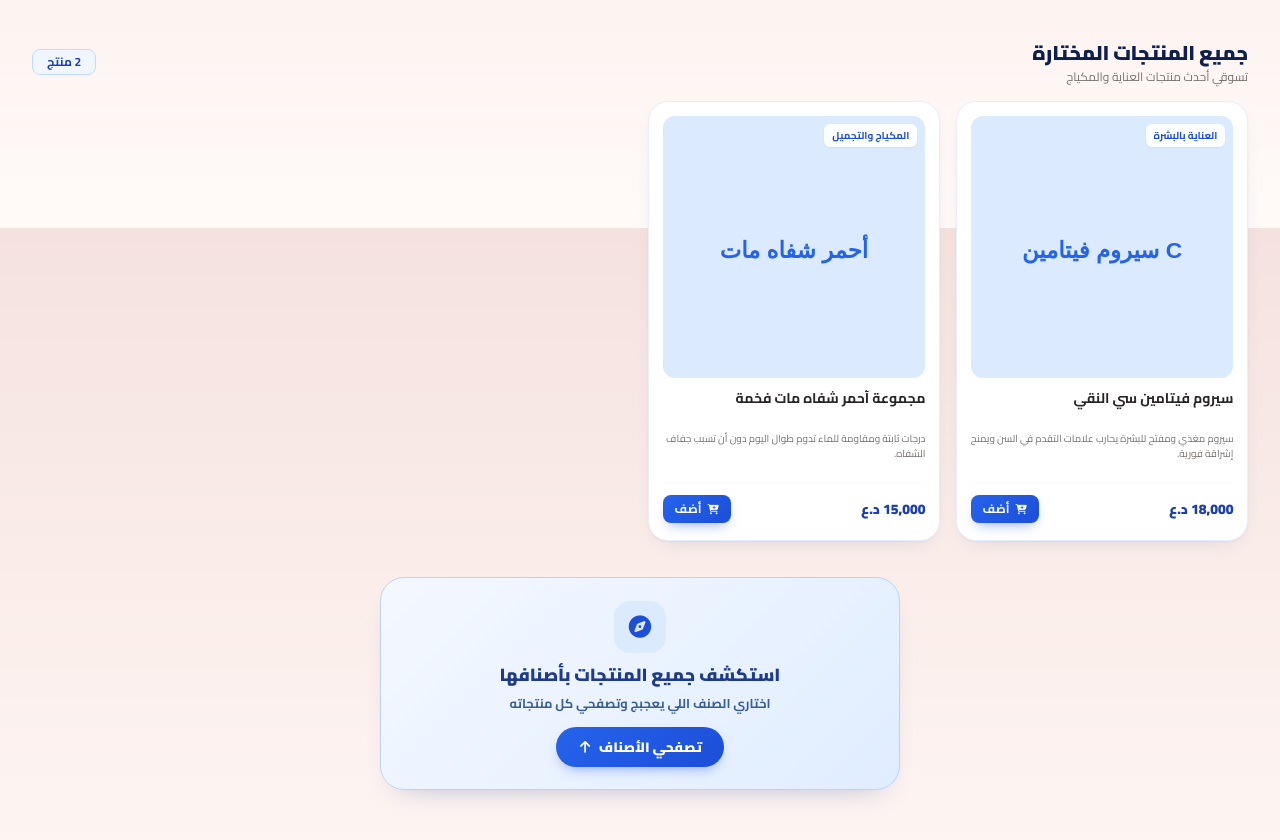
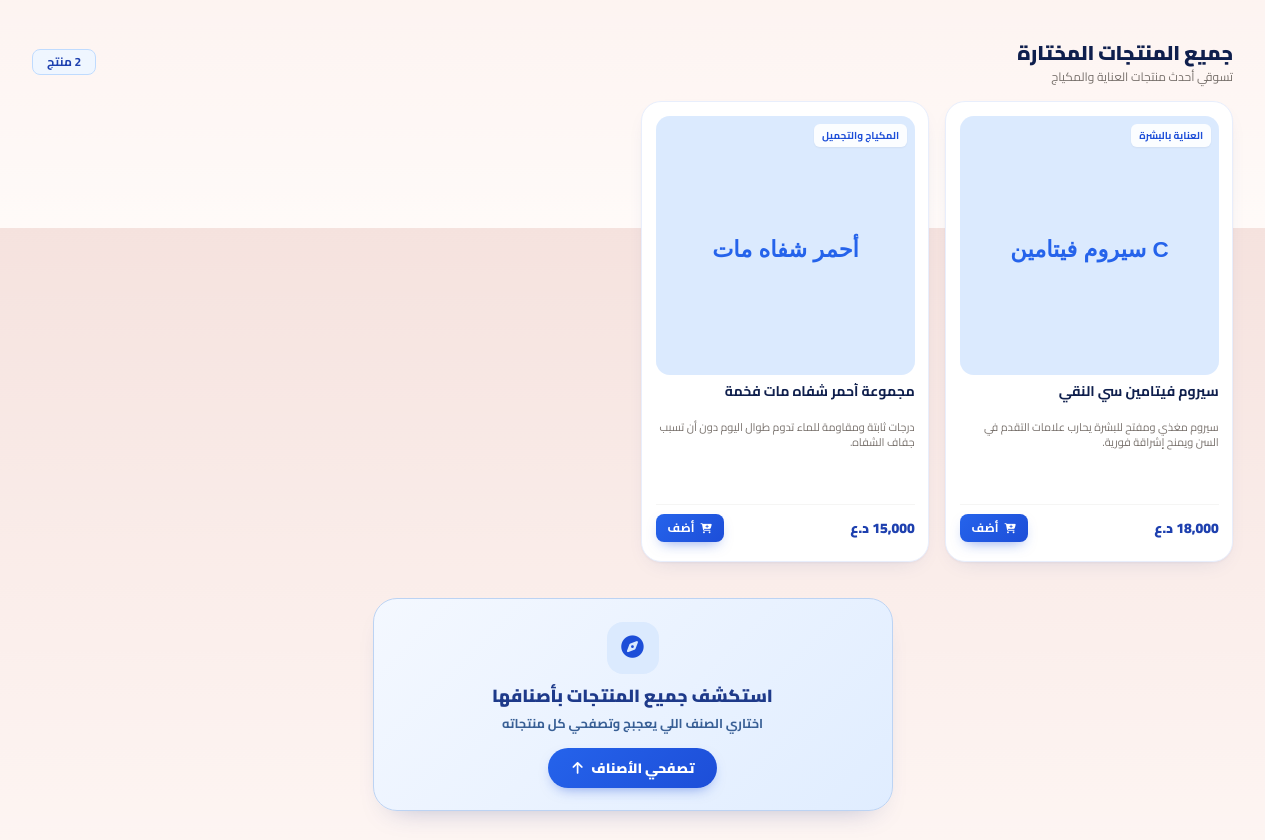
Before and after one commit to rukenalyaman/alyaman, a plain HTML site: page index.html in a window 1280 px wide. Shown: the part 572-1412 px from the top of the page. Drawn offline with nearby package versions, Linux system fonts and the light colour scheme.

Commit message:
Update index.html

```diff
--- a/index.html
+++ b/index.html
@@ -178,16 +178,47 @@
         @keyframes hero-name-flower-sway{0%,100%{transform:translate3d(0,0,0) rotate(-9deg)}50%{transform:translate3d(2px,-5px,0) rotate(13deg)}}
         @media (prefers-reduced-motion:reduce){.hero-flower,.hero-name-flower{animation:none;will-change:auto}}
         body main section h2{letter-spacing:-.01em}
-        body .prod-card{background:#fff;border:1px solid #e8eefc;border-radius:20px;padding:.85rem;box-shadow:0 1px 2px rgba(30,58,138,.05),0 8px 24px -14px rgba(30,58,138,.22);transition:transform .25s ease,box-shadow .25s ease,border-color .25s ease;content-visibility:auto;contain-intrinsic-size:auto 340px}
+        body .prod-card{background:#fff;border:1px solid #e8eefc;border-radius:20px;padding:.85rem;box-shadow:0 1px 2px rgba(30,58,138,.05),0 8px 24px -14px rgba(30,58,138,.22);transition:transform .25s ease,box-shadow .25s ease,border-color .25s ease}
         body .prod-card .main-img{transition:transform .35s ease,opacity .3s ease}
-        /* تثبيت أبعاد بطاقات المنتجات لمنع قفز النصوص وتداخلها أثناء وصول البيانات والصور */
-        #products-grid{align-items:stretch;grid-auto-rows:1fr}
-        #products-grid .prod-card{min-height:350px;min-width:0;contain:layout style}
-        #products-grid .prod-card > div:first-child{flex:0 0 auto;aspect-ratio:1/1}
-        #products-grid .prod-card h3{display:-webkit-box;-webkit-box-orient:vertical;-webkit-line-clamp:2;overflow:hidden;min-height:2.6em}
-        #products-grid .prod-card p{display:-webkit-box;-webkit-box-orient:vertical;-webkit-line-clamp:3;overflow:hidden;min-height:3.9em}
-        #products-grid .prod-card img{aspect-ratio:1/1}
-        @media(max-width:420px){#products-grid .prod-card{min-height:330px}}
+        /* ===== شبكة المنتجات: أعمدة ثابتة + بطاقات بنسبة عرض/ارتفاع ثابتة ===== */
+        html{scrollbar-gutter:stable}
+        #products-grid{
+            --cols:2;--ratio:4/7;--gap:.75rem;--pad:.75rem;
+            display:grid;grid-template-columns:repeat(var(--cols),minmax(0,1fr));
+            gap:var(--gap);align-items:start;
+        }
+        @media(min-width:480px){#products-grid{--ratio:5/8}}
+        @media(min-width:640px){#products-grid{--cols:3;--gap:1rem;--pad:.85rem}}
+        @media(min-width:1024px){#products-grid{--cols:4}}
+        /* البطاقة: نسبة ثابتة، وثلاثة صفوف: صورة مربعة / نص مرن مقصوص / تذييل ثابت */
+        #products-grid > .prod-card,#products-grid > .prod-skel{
+            container-type:inline-size;aspect-ratio:var(--ratio);
+            display:grid;grid-template-rows:auto minmax(0,1fr) auto;row-gap:.5rem;
+            min-width:0;min-height:0;height:auto;padding:var(--pad);overflow:hidden;contain:layout style;
+        }
+        #products-grid .pc-img{position:relative;width:100%;aspect-ratio:1/1;overflow:hidden;border-radius:14px;background:#eef4ff;contain:layout paint}
+        #products-grid .pc-img img{position:absolute;inset:0;width:100%;height:100%;object-fit:contain}
+        #products-grid .pc-img:has(img.img-fade:not(.loaded)){background:linear-gradient(90deg,#dbeafe 25%,#eff6ff 50%,#dbeafe 75%);background-size:200% 100%;animation:sk-move 1.2s ease-in-out infinite}
+        @media(prefers-reduced-motion:reduce){#products-grid .pc-img{animation:none!important}}
+        #products-grid .pc-info{min-height:0;overflow:hidden;display:flex;flex-direction:column;gap:.25rem}
+        #products-grid .pc-title{flex:0 0 auto;margin:0;font-size:.8125rem;line-height:1.2;height:2.4em;font-weight:700;
+            display:-webkit-box;-webkit-box-orient:vertical;-webkit-line-clamp:2;overflow:hidden;overflow-wrap:anywhere}
+        #products-grid .pc-desc{flex:0 0 auto;margin:0;font-size:.6875rem;line-height:1.35;color:#78716c;
+            display:-webkit-box;-webkit-box-orient:vertical;-webkit-line-clamp:2;overflow:hidden;overflow-wrap:anywhere}
+        #products-grid .pc-foot{height:2.75rem;padding-top:.25rem;display:flex;align-items:center;justify-content:space-between;gap:.5rem;border-top:1px solid #f5f5f4}
+        #products-grid .pc-price{min-width:0;display:flex;flex-direction:column;justify-content:center}
+        #products-grid .pc-foot button{flex:0 0 auto;white-space:nowrap}
+        @media(min-width:768px){#products-grid .pc-title{font-size:.875rem}}
+        /* تكيّف النص مع عرض البطاقة نفسها (لا مع الشاشة) كي لا يتجاوز المساحة المخصصة */
+        @container (max-width:200px){#products-grid .pc-desc{-webkit-line-clamp:1}}
+        @container (max-width:150px){#products-grid .pc-desc{display:none}}
+        /* مربعات الانتظار بنفس الهيكل والنسبة تماماً */
+        #products-grid .prod-skel{background:#fff;border:1px solid #e8eefc;border-radius:20px}
+        #products-grid .prod-skel .pc-info{justify-content:flex-start;gap:.4rem;padding-top:.25rem}
+        #products-grid .prod-skel .pc-foot{border-top-color:transparent}
+        /* ظهور ناعم عند دخول البطاقة للشاشة (opacity/transform فقط، لا يمس التخطيط) */
+        .prod-card.rv{opacity:0;transform:translateY(14px)}
+        .prod-card.rv.rv-in{opacity:1;transform:none;transition:opacity .5s ease var(--d,0ms),transform .5s cubic-bezier(.22,.8,.3,1) var(--d,0ms)}
         body .prod-card:focus-visible{outline:3px solid #bfdbfe;outline-offset:3px}
         body .cat-thumb{box-shadow:0 6px 14px -8px rgba(30,58,138,.35)}
         body #subcats-container{background:#f4f7ff;border-color:#e3eafc}
@@ -354,8 +385,6 @@
 
 
         /* ظهور ناعم للمنتجات الجديدة */
-        .prod-card.card-enter{animation:card-in .8s cubic-bezier(.22,.8,.3,1) backwards;animation-delay:calc(var(--i,0) * 120ms)}
-        @keyframes card-in{from{opacity:0;transform:translateY(46px) scale(.94)}to{opacity:1;transform:none}}
         [data-more-skel]{animation:skel-in .35s ease both}
         @keyframes skel-in{from{opacity:0}to{opacity:1}}
 
@@ -369,7 +398,7 @@
         #categories-section{scroll-margin-top:170px}
         #categories-container.cat-pulse .cat-thumb{animation:cat-pulse 1s ease 2}
         @keyframes cat-pulse{50%{box-shadow:0 0 0 6px #bfdbfe}}
-        @media (prefers-reduced-motion:reduce){.prod-card.card-enter,.explore-banner{animation:none;transition:none;opacity:1;transform:none}}
+        @media (prefers-reduced-motion:reduce){.prod-card.rv,.prod-card.rv.rv-in,.explore-banner{animation:none;transition:none;opacity:1;transform:none}}
     </style>
 </head>
 <body class="min-h-screen flex flex-col bg-[#f8faff]">
@@ -578,7 +607,7 @@
                 </div>
             </div>
 
-            <div id="products-grid" class="grid grid-cols-2 sm:grid-cols-2 md:grid-cols-3 lg:grid-cols-4 gap-3 sm:gap-4"></div>
+            <div id="products-grid"></div>
 
             <div id="products-sentinel" class="h-1"></div>
             <div id="explore-banner" class="explore-banner hidden">
@@ -1100,6 +1129,21 @@
         let categories = hasCategoriesCache ? cache.categories : [...defaultCategories];
         let products = hasProductsCache ? cache.products : [];
 
+        /* ===== ترتيب ثابت للمنتجات =====
+           كل منتج ياخذ رتبة مرة واحدة عند أول ظهور (الأحدث أولاً)، وبعدها لا يتغير موقعه أبداً أثناء الجلسة:
+           تحديث الخصم/الكمية، وصول دفعات جديدة من Firebase، أو استبدال المصفوفة كلها لا يعيد الترتيب.
+           المنتجات الجديدة التي تصل لاحقاً تُلحق بالنهاية، وما يضيفه المدير يُثبَّت في الأعلى. */
+        const orderRank = new Map();
+        let rankNext = 0, rankTop = 0;
+        function stabilize(list) {
+            list.filter((p) => !orderRank.has(p.id))
+                .sort((a, b) => (Number(b.createdAt) || 0) - (Number(a.createdAt) || 0))
+                .forEach((p) => orderRank.set(p.id, rankNext++));
+            return Object.freeze([...list].sort((a, b) => orderRank.get(a.id) - orderRank.get(b.id)));
+        }
+        function resetOrder() { orderRank.clear(); rankNext = 0; rankTop = 0; }   // عند أول دفعة حقيقية من السيرفر فقط
+        function pinToTop(id) { orderRank.set(id, --rankTop); }
+
         function sortCategories(list) {
             return [...list].sort((a, b) => {
                 if (a.name === 'الكل') return -1;
@@ -1236,22 +1280,10 @@
         // هياكل التحميل الأولية تبقى خلف شاشة الترحيب، وتختفي بمجرد جاهزية أول دفعة.
         function productSkeleton() {
             return `
-                <div class="bg-white rounded-2xl p-3 border border-blue-100 shadow-sm flex flex-col h-full">
-                    <div class="w-full aspect-square rounded-xl sk mb-3"></div>
-                    <div class="mb-1 h-[35px] flex flex-col justify-center gap-1.5">
-                        <div class="h-3 sk rounded-full w-3/4"></div>
-                        <div class="h-3 sk rounded-full w-1/2"></div>
-                    </div>
-                    <div class="mb-3 flex-grow min-h-[30px] flex flex-col justify-center gap-1.5">
-                        <div class="h-2 sk rounded-full w-full"></div>
-                        <div class="h-2 sk rounded-full w-2/3"></div>
-                    </div>
-                    <div class="flex items-center justify-between mt-auto pt-2 border-t border-stone-50">
-                        <div class="h-9 flex items-center w-full justify-between">
-                            <div class="h-4 sk rounded-full w-16"></div>
-                            <div class="h-7 sk rounded-lg w-14"></div>
-                        </div>
-                    </div>
+                <div class="bg-white rounded-2xl p-3 prod-skel" aria-hidden="true">
+                    <div class="pc-img sk"></div>
+                    <div class="pc-info"><div class="h-3 sk rounded-full w-3/4"></div><div class="h-3 sk rounded-full w-1/2"></div></div>
+                    <div class="pc-foot"><div class="h-4 sk rounded-full w-16"></div><div class="h-7 sk rounded-lg w-14"></div></div>
                 </div>`;
         }
 
@@ -1285,17 +1317,19 @@
             const mainImg = imgs[0] || p.image || svgFallback;
 
             return `
-                <div class="prod-card bg-white rounded-2xl p-3 flex flex-col h-full relative cursor-pointer" data-product-open="${esc(p.id)}" role="button" tabindex="0" aria-label="عرض تفاصيل ${esc(p.name)}">
-                    <div class="relative w-full aspect-square rounded-xl overflow-hidden mb-3 bg-white">
+                <div class="prod-card bg-white rounded-2xl relative cursor-pointer" data-product-open="${esc(p.id)}" role="button" tabindex="0" aria-label="عرض تفاصيل ${esc(p.name)}">
+                    <div class="pc-img">
                         ${badge}
                         ${stockBadge}
                         <img src="${esc(cldUrl(mainImg, 600))}" data-orig="${esc(mainImg)}" alt="${esc(p.name)}" width="380" height="380" loading="${eager ? 'eager' : 'lazy'}"${eager ? ' fetchpriority="high"' : ''} decoding="async" class="main-img img-fade w-full h-full object-contain bg-white${soldOut ? ' opacity-60' : ''}" onload="this.classList.add('loaded')" onerror="imgErr(this,'prod')">
                         <div class="absolute top-2 right-2 bg-white/90 text-blue-700 text-[10px] font-bold px-2 py-1 rounded-md shadow-sm">${esc(p.category)}</div>
                     </div>
-                    <h3 class="font-bold text-stone-800 text-sm mb-1 leading-tight min-h-[35px]" title="${esc(p.name)}">${esc(p.name)}</h3>
-                    <p class="text-[10px] text-stone-500 mb-3 flex-grow min-h-[30px]" title="${esc(p.description)}">${esc(p.description)}</p>
-                    <div class="flex items-center justify-between mt-auto pt-2 border-t border-stone-50">
-                        <div class="h-9 flex flex-col justify-center">${priceHtml}</div>
+                    <div class="pc-info">
+                        <h3 class="pc-title" title="${esc(p.name)}">${esc(p.name)}</h3>
+                        <p class="pc-desc" title="${esc(p.description)}">${esc(p.description)}</p>
+                    </div>
+                    <div class="pc-foot">
+                        <div class="pc-price">${priceHtml}</div>
                         ${addBtn}
                     </div>
                 </div>`;
@@ -1314,7 +1348,7 @@
                 return;
             }
 
-            let filtered = [...products].sort((a, b) => (Number(b.createdAt) || 0) - (Number(a.createdAt) || 0));
+            let filtered = stabilize(products);   // ترتيب مجمّد: الفلترة والبحث تحافظ على نفس التسلسل
             if (currentSelectedCategory !== 'الكل') {
                 filtered = filtered.filter((p) => p.category === currentSelectedCategory);
                 if (currentSubcategory !== 'الكل') {
@@ -1329,7 +1363,7 @@
             // تغيير التصنيف/البحث يرجّع العرض لأول دفعة، أما تحديثات الخصم والكمية فتحافظ على ما هو ظاهر
             const filterKey = `${currentSelectedCategory}|${currentSubcategory}|${q}`;
             if (filterKey !== lastFilterKey) { lastFilterKey = filterKey; visibleCount = PAGE_SIZE; shownIds = new Set(); }
-            lastFiltered = filtered;
+            lastFiltered = Object.freeze(filtered);
 
             const home = isHomeMode();
             countBadge.textContent = filtered.length;
@@ -1378,16 +1412,35 @@
         // الصفحة الرئيسية = تصنيف "الكل" بدون بحث
         function isHomeMode() { return currentSelectedCategory === 'الكل' && !searchQuery.trim(); }
 
-        // يضيف أنميشن ظهور ناعم للبطاقات الجديدة فقط
+        // ظهور ناعم لكل بطاقة عند دخولها الشاشة فعلاً (وليس لحظة إضافتها للصفحة)
+        let revealObserver = null;
+        function revealCard(el) {
+            el.classList.add('rv-in');
+            const done = () => { el.classList.remove('rv', 'rv-in'); el.style.removeProperty('--d'); };
+            el.addEventListener('transitionend', (e) => { if (e.propertyName === 'opacity') done(); }, { once: true });
+            setTimeout(done, 1200);   // احتياط إن لم يُطلق المتصفح transitionend
+        }
         function animateNew(grid, animate) {
-            let i = 0;
+            const canObserve = 'IntersectionObserver' in window && !window.matchMedia('(prefers-reduced-motion: reduce)').matches;
+            if (canObserve && !revealObserver) {
+                revealObserver = new IntersectionObserver((entries) => {
+                    let n = 0;
+                    entries.filter((en) => en.isIntersecting)
+                        .sort((a, b) => a.boundingClientRect.top - b.boundingClientRect.top || a.boundingClientRect.left - b.boundingClientRect.left)
+                        .forEach((en) => {
+                            en.target.style.setProperty('--d', Math.min(n++, 5) * 55 + 'ms');
+                            revealObserver.unobserve(en.target);
+                            revealCard(en.target);
+                        });
+                }, { threshold: 0.08, rootMargin: '0px 0px -4% 0px' });
+            }
             grid.querySelectorAll('[data-product-open]').forEach((el) => {
                 const id = el.dataset.productOpen;
                 if (shownIds.has(id)) return;
                 shownIds.add(id);
-                if (animate) {
-                    el.style.setProperty('--i', i++);
-                    el.classList.add('card-enter');
+                if (animate && canObserve) {
+                    el.classList.add('rv');
+                    revealObserver.observe(el);
                 }
             });
         }
@@ -2434,7 +2487,7 @@
 
             if (isOfflineMode || !db) {
                 if (id) { const idx = products.findIndex((x) => x.id === id); if (idx > -1) products[idx] = { ...products[idx], id, ...data }; }
-                else products.push({ id: 'p-' + Date.now(), ...data });
+                else { const nid = 'p-' + Date.now(); products.push({ id: nid, ...data }); pinToTop(nid); }
                 rebuildIndex();
                 persist('products', products);
                 renderProducts();
@@ -2449,7 +2502,7 @@
                     if (pid) {
                         const idx = products.findIndex((x) => x.id === pid);
                         if (idx > -1) products[idx] = { ...products[idx], ...data, id: pid };
-                        else products.push({ id: pid, ...data });
+                        else { products.push({ id: pid, ...data }); pinToTop(pid); }
                         rebuildIndex();
                         persist('products', products);
                         renderProducts();
@@ -2812,7 +2865,7 @@
                 catch (e) { if (!st.ordered) throw e; st.ordered = false; snap = await readDocs(build(false)); }
                 if (snap.docs.length) st.cursor = snap.docs[snap.docs.length - 1];
                 if (snap.docs.length < n) st.done = true;
-                if (first && cat === 'الكل') products = [];   // أول دفعة حقيقية تستبدل الكاش القديم
+                if (first && cat === 'الكل') { products = []; resetOrder(); }   // أول دفعة حقيقية تستبدل الكاش القديم
                 const pageProducts = cleanDocs(snap);
                 mergeProducts(pageProducts);
                 // عند جلب صفحة إضافية للتصنيف المفتوح، وسّع عدد المنتجات المعروضة
```
